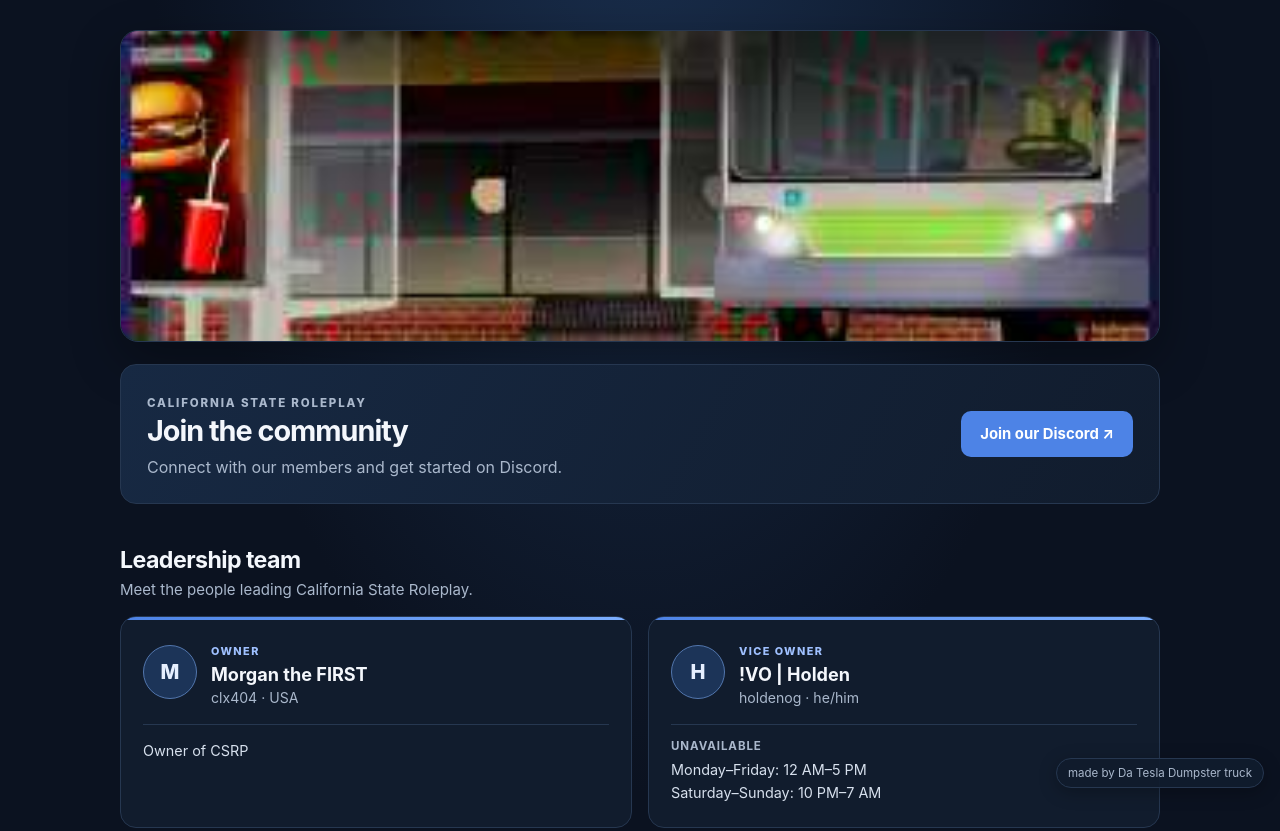
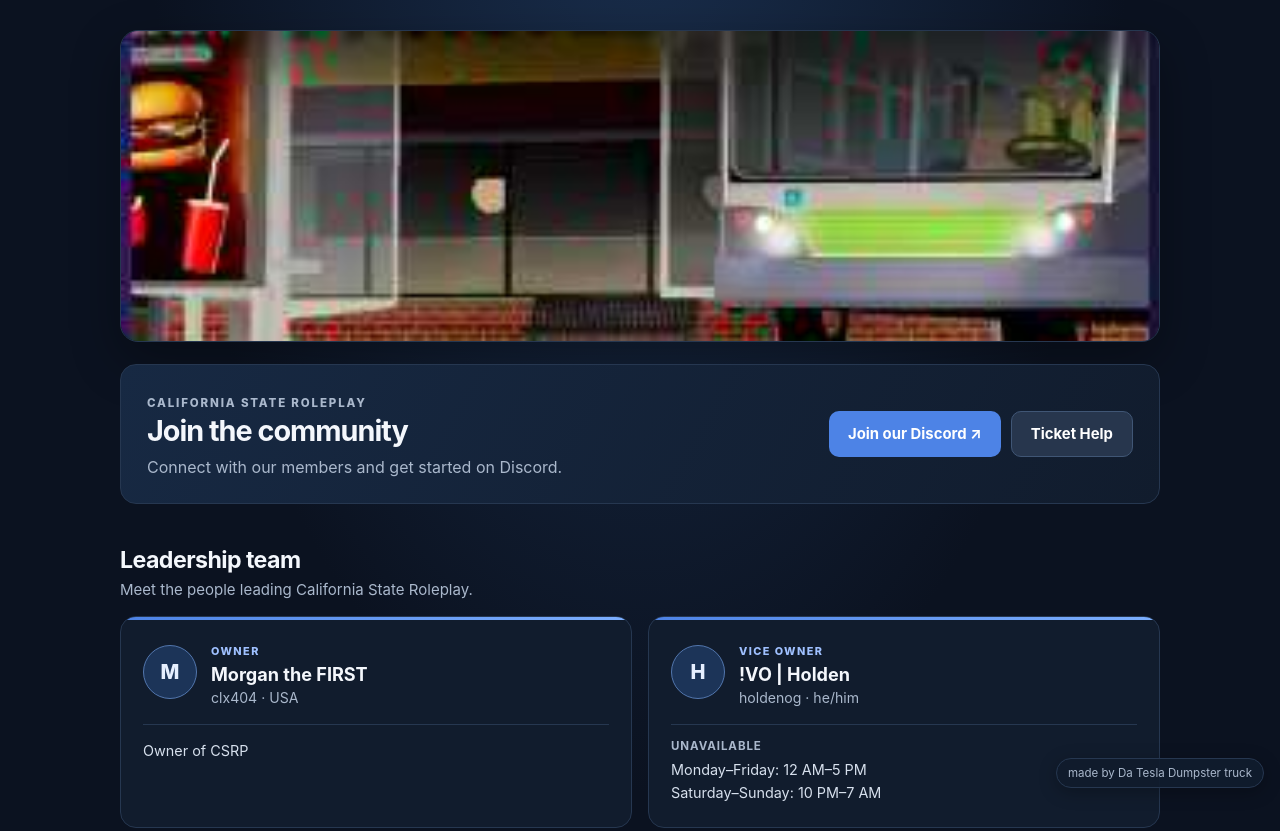
Before and after one commit to MultitaskBotoffcialsignin/California-State-roleplay, a plain HTML site: page index.html in a window 1280 px wide. Shown: the top 831 px of the page. Drawn offline with Linux system fonts and the light colour scheme.

Commit message:
Add Ticket Help homepage button

```diff
--- a/index.html
+++ b/index.html
@@ -74,6 +74,10 @@
       transition: background .18s ease, transform .18s ease;
     }
     .button:hover { background: #6495ef; transform: translateY(-1px); }
+    .button.secondary { background: #27364d; border: 1px solid #405675; }
+    .button.secondary:hover { background: #354965; }
+    .invite-actions { display: flex; flex-wrap: wrap; gap: 10px; }
+    @media (max-width: 650px) { .invite-actions { flex-direction: column; } }
     .owners { margin-top: 42px; }
     .section-heading { margin-bottom: 17px; }
     .section-heading h2 { margin: 0; font-size: 1.45rem; letter-spacing: -.025em; }
@@ -164,7 +168,10 @@
           <h1 id="invite-title">Join the community</h1>
           <p>Connect with our members and get started on Discord.</p>
         </div>
-        <a class="button" href="https://discord.com/invite/CSRPFUN" target="_blank" rel="noopener noreferrer">Join our Discord ↗</a>
+        <div class="invite-actions">
+          <a class="button" href="https://discord.com/invite/CSRPFUN" target="_blank" rel="noopener noreferrer">Join our Discord ↗</a>
+          <a class="button secondary" href="ticket-help.html">Ticket Help</a>
+        </div>
       </section>
 
       <section class="owners" aria-labelledby="owners-title">
```
